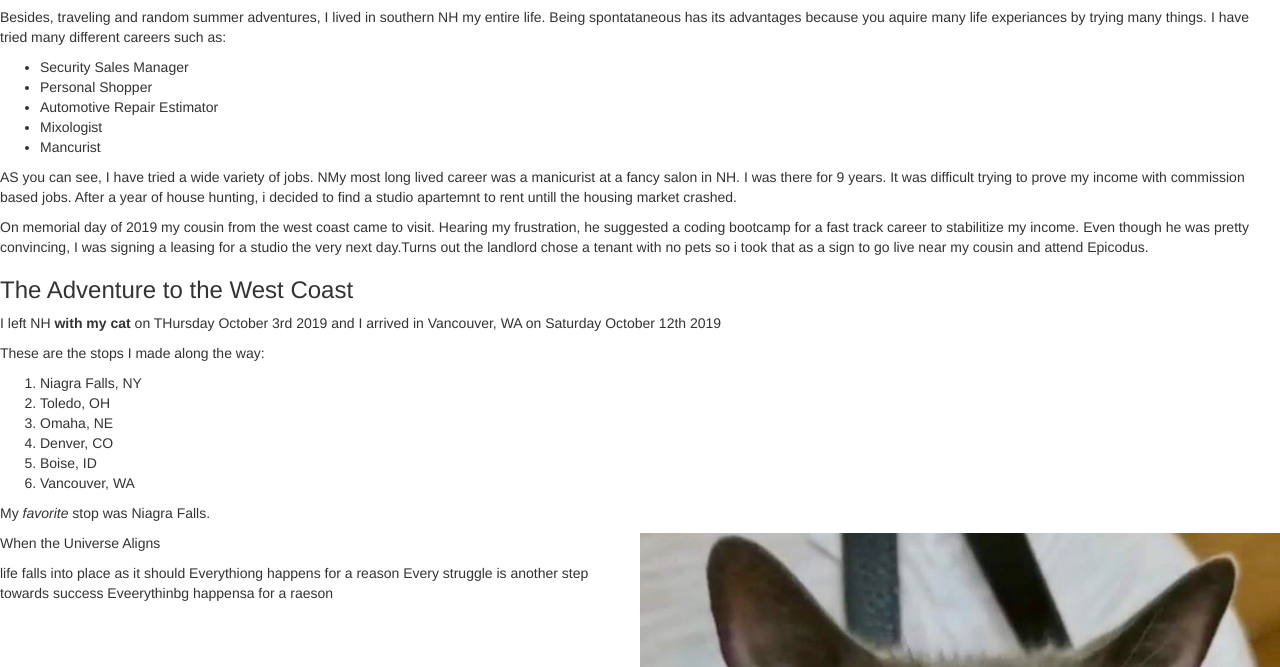
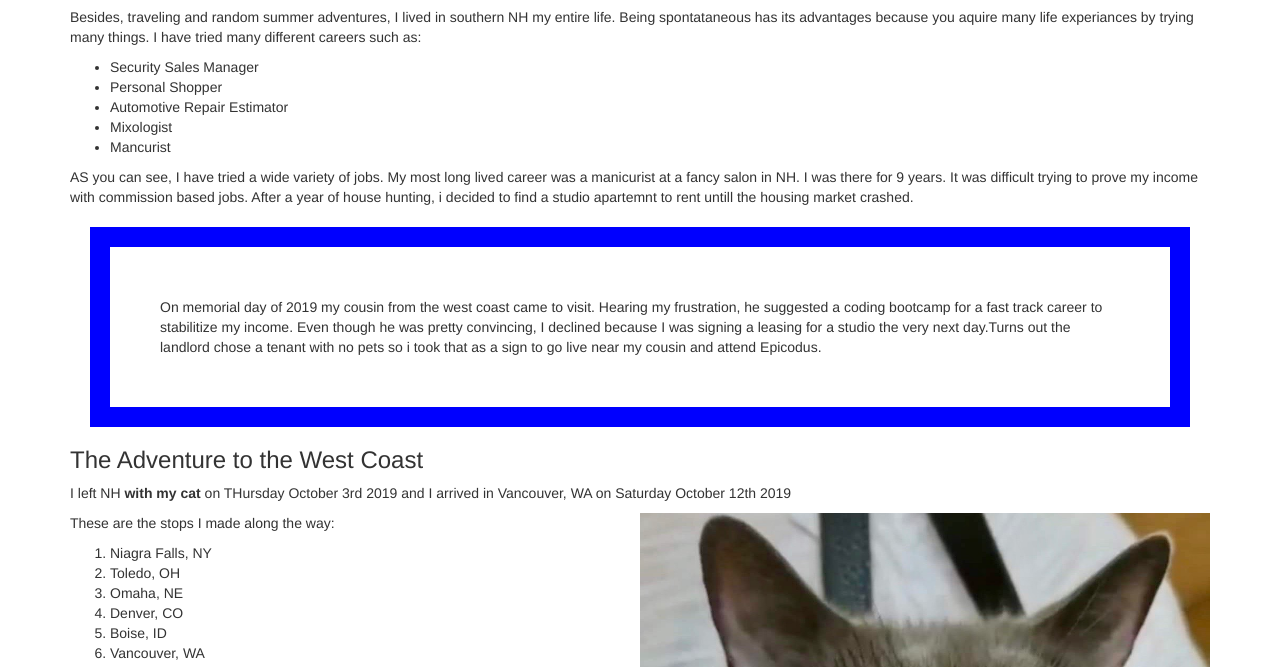
Before and after one commit to lioness3/portfolio-code-review, a plain HTML site: page index.html in a window 1280 px wide. Shown: the part 133-800 px from the top of the page. Drawn offline with Linux system fonts and the light colour scheme.

Commit message:
add border

```diff
--- a/css/stylesheet.css
+++ b/css/stylesheet.css
@@ -1,5 +1,7 @@
 .impact {
-
+padding: 50px;
+border: 20px solid blue;
+margin: 20px
 }
 .roadtrip{
 
--- a/index.html
+++ b/index.html
@@ -6,6 +6,9 @@
     <title>Joann Carter</title>
   </head>
   <body>
+    <div class="container">
+
+
       <h1>The Adventure from Coast to Coast</h1>
       <p>Hello, my name is Joann Carter but, to be honest, I hate my first name so i prefer to go by Jo or Jojo. Either is fine by me. I consider myself an Adventurer because i am pretty spontaneous. For example, I recently moved to the West Coast. Its a peretty good story. I am an only child.My parents have always encouraged me to be kind, honest and hardwoekinh. I have hgad a difficukt time finding what I want to be when i grow up. </p>
       <p>Besides, traveling and random summer adventures, I lived in southern NH my entire life. Being spontataneous has its advantages because you aquire many life experiances by trying many things. I have tried many different careers such as:
@@ -17,14 +20,15 @@
         <li>Mancurist</li>
       </ul>
        </p>
-   <p>AS you can see, I have tried a wide variety of jobs. NMy most long lived career was a manicurist at a fancy salon in NH. I was there for 9 years. It was difficult trying to prove my income with commission based jobs. After a year of house hunting, i decided to find a studio apartemnt to rent untill the housing market crashed. </p>
-   <p class= "impact">On memorial day of 2019 my cousin from the west coast came to visit. Hearing my frustration, he suggested a coding bootcamp for a fast track career to stabilitize my income. Even though he was pretty convincing, I was signing a leasing for a studio the very next day.Turns out the landlord chose a tenant with no pets so i took that as a sign to go live near my cousin and attend Epicodus.</p>
+       <p>AS you can see, I have tried a wide variety of jobs. My most long lived career was a manicurist at a fancy salon in NH. I was there for 9 years. It was difficult trying to prove my income with commission based jobs. After a year of house hunting, i decided to find a studio apartemnt to rent untill the housing market crashed. </p>
+       <p class= "impact">On memorial day of 2019 my cousin from the west coast came to visit. Hearing my frustration, he suggested a coding bootcamp for a fast track career to stabilitize my income. Even though he was pretty convincing, I declined because I was signing a leasing for a studio the very next day.Turns out the landlord chose a tenant with no pets so i took that as a sign to go live near my cousin and attend Epicodus.</p>
        <div class="roadtrip">
 
 
         <h3>The Adventure to the West Coast</h3>
         <p>I left NH <strong>with my cat</strong> on THursday October 3rd 2019 and I arrived in Vancouver, WA on Saturday October 12th 2019</p>
         <p>These are the stops I made along the way:
+        <img src="img/shadow.jpg" alt="A picture of Shadow.">
           <ol>
             <li>Niagra Falls, NY</li>
             <li>Toledo, OH</li>
@@ -33,18 +37,9 @@
             <li>Boise, ID</li>
             <li>Vancouver, WA</li>
           </ol>
-    My <em>favorite</em> stop was Niagra Falls.
-
-
+        My <em>favorite</em> stop was Niagra Falls
         </p>
-    <img src="img/shadow.jpg" alt="A picture of Shadow.">
       </div>
-    <p>When the Universe Aligns</p>
-life falls into place as it should
-Everythiong happens for a reason
-Every struggle is another step towards success
-Eveerythinbg happensa for a raeson
-
-
+    </div>
   </body>
 </html>
```
Lines whose indentation alone changed are shown as unchanged.
